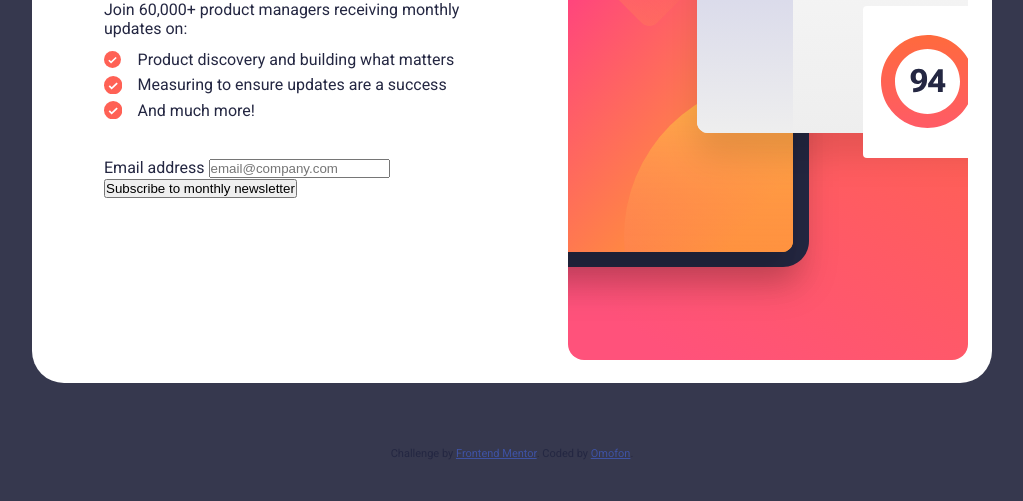
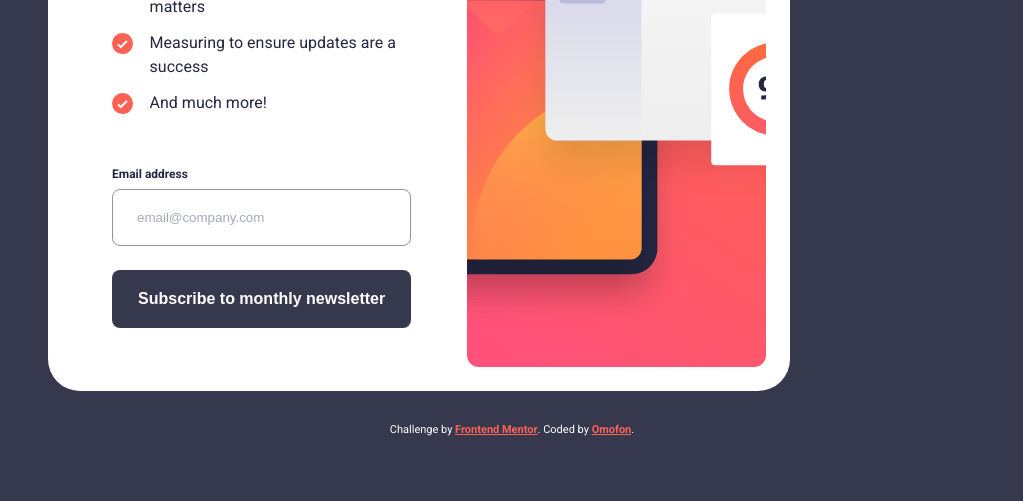
Before and after one commit to omofon/Personal-Projects, a plain HTML site: page Frontend Mentor/newsletter-sign-up-with-success-message-main/index.html in a window 1280 px wide. Shown: the part 299-800 px from the top of the page, without its empty margins (128-1151 px from the left). Drawn offline with Linux system fonts and the light colour scheme.

Commit message:
Mobile styling reviewed

```diff
--- a/Frontend Mentor/newsletter-sign-up-with-success-message-main/index.html
+++ b/Frontend Mentor/newsletter-sign-up-with-success-message-main/index.html
@@ -37,12 +37,14 @@
 
           <form action="#" method="post" id="signup-form" class="signup-form">
             <label for="email">Email address</label>
+            <span class="email-error"></span>
             <input
               type="email"
               name="email"
               id="email"
               placeholder="email@company.com"
             />
+
 
             <button type="submit" class="submit-button">
               Subscribe to monthly newsletter
@@ -51,11 +53,30 @@
         </section>
 
         <section class="illustration-section">
-          <img
-            src="./assets/images/illustration-sign-up-desktop.svg"
-            alt="Illustration of a data dashboard and analytics charts"
-            class="signup-image"
-          />
+          <picture>
+            <!-- Desktop (min-width: 1024px) -->
+            <source
+              media="(min-width: 1024px)"
+              srcset="/assets/images/illustration-sign-up-desktop.svg"
+              alt="Illustration of a data dashboard and analytics charts desktop"
+              class="signup-image"
+            />
+
+            <!-- Tablet (min-width: 768px) -->
+            <source
+              media="(min-width: 768px)"
+              srcset="/assets/images/illustration-sign-up-tablet.svg"
+              alt="Illustration of a data dashboard and analytics charts tablet"
+              class="signup-image"
+            />
+
+            <!-- Mobile (default) -->
+            <img
+              src="/assets/images/illustration-sign-up-mobile.svg"
+              alt="Illustration of a data dashboard and analytics charts mobile"
+              class="signup-image"
+            />
+          </picture>
         </section>
       </article>
 
@@ -87,5 +108,7 @@
         >Frontend Mentor</a
       >. Coded by <a href="https://github.com/omofon">Omofon</a>.
     </footer>
+
+    <script src="index.js"></script>
   </body>
 </html>
--- a/Frontend Mentor/newsletter-sign-up-with-success-message-main/styles/index.css
+++ b/Frontend Mentor/newsletter-sign-up-with-success-message-main/styles/index.css
@@ -1,13 +1,22 @@
 @import url("https://fonts.googleapis.com/css2?family=Roboto:wght@400;700&display=swap");
 
 :root {
-  --color-red: hsl(4, 100%, 67%);
-  --color-blue-800: hsl(234, 29%, 20%);
-  --color-blue-700: hsl(235, 18%, 26%);
-  --color-grey: hsl(0, 0%, 58%);
+  /* Primary Colors */
+  --color-red: hsl(4, 100%, 67%); /* Tomato */
+
+  /* Neutral Colors */
+  --color-blue-800: hsl(234, 29%, 20%); /* Dark Slate Grey (main text/h1) */
+  --color-blue-700: hsl(235, 18%, 26%); /* Charcoal Grey (background/button) */
+  --color-grey-dark: hsl(231, 7%, 60%); /* Grey (placeholder/borders) */
+  --color-grey-light: hsl(0, 0%, 92%); /* Light Grey (input error background) */
   --color-white: hsl(0, 0%, 100%);
+
+  /* Custom Gradient Stop for Button Hover */
+  --color-pink-500: hsl(330, 93%, 64%);
+
+  /* Typography */
   --font-size-nm: 16px;
-  --font-weight-reg.feature-listar: 400;
+  --font-weight-reg: 400;
   --font-weight-bold: 700;
 }
 
@@ -19,99 +28,296 @@
   box-sizing: border-box;
 }
 
-h1,
-p {
-  margin: 0;
-  padding: 0;
+/* --- Mobile-first Styling */
+body {
+  font-family: "Roboto", sans-serif;
+  font-weight: var(--font-weight-reg);
+  font-size: var(--font-size-nm);
+  display: flex;
+  flex-direction: column;
+  justify-content: flex-start;
+  align-items: center;
+  background-color: var(--color-white);
+  color: var(--color-blue-800);
+  min-height: 100dvh;
 }
 
-html {
-  scroll-behavior: smooth;
-  -webkit-font-smoothing: antialiased;
-  -moz-osx-font-smoothing: grayscale;
-}
-
-body {
-  font-family: "Roboto", sans-serif;
-  font-weight: var(--font-weight-reg.feature-listar);
-  font-size: var(--font-size-nm);
-
-  display: flex;
-  flex-direction: column;
-  gap: 4rem;
-  justify-content: center;
-  align-items: center;
-  background: var(--color-blue-700);
+h1 {
+  font-weight: var(--font-weight-bold);
   color: var(--color-blue-800);
-
-  min-height: 100dvh;
 }
 
 .newsletter-signup {
   display: flex;
+  flex-direction: column;
+  gap: 2.5rem;
+  width: 100%;
+  padding: 0;
+  background: var(--color-white);
+  min-height: 100dvh;
+}
 
-  gap: 3rem;
-  max-width: 60rem;
-  max-height: 40rem;
-  padding: 1.5rem;
+.illustration-section {
+  order: 1;
+}
 
-  background: var(--color-white);
-  border-radius: 2rem;
+.signup-image {
+  width: 100%;
+  height: auto;
+  border-radius: 0 0 1rem 1rem;
 }
 
 .form-content {
+  order: 2;
   display: flex;
   flex-direction: column;
-  padding: 3rem;
-  justify-content: center;
-  align-items: flex-start;
-  gap: 2rem;
+  padding: 0 1.5rem;
+  gap: 1.5rem;
+  margin-bottom: 2.5rem;
 }
 
 .form-info h1 {
-  font-size: 3rem;
-  font-weight: var(--font-weight-bold);
-  word-spacing: 1px;
+  font-size: 2.5rem;
   margin-bottom: 1rem;
+  line-height: 1;
 }
 
-.form-info p {
-  margin-bottom: 0.75rem;
-}
-
+/* Feature List */
 .feature-list {
   list-style: none;
+  margin: 0;
   padding: 0;
-  margin: 0;
+  margin-top: 1.5rem;
 }
 
 .feature-list li {
   display: flex;
-  align-items: center;
+  align-items: flex-start;
   gap: 1rem;
-  margin: 0.4rem 0;
+  margin-bottom: 0.75rem;
+  line-height: 1.5;
 }
 
-/* icon */
 .feature-list li::before {
   content: "";
-  width: 1.1rem;
-  height: 1.1rem;
   background-image: url("/assets/images/icon-list.svg");
+  width: 1.35rem;
+  height: 1.35rem;
   background-size: contain;
   background-repeat: no-repeat;
   flex-shrink: 0;
+  margin-top: 0.1rem;
 }
 
-.hidden {
-  display: none;
+/* Subscribe Form */
+.signup-form {
+  display: flex;
+  flex-direction: column;
+  margin-top: 1rem;
 }
 
-/* --- Attribution Footer */
+.signup-form label {
+  display: flex;
+  justify-content: space-between;
+  font-weight: var(--font-weight-bold);
+  font-size: 0.75rem;
+  margin-bottom: 0.5rem;
+  color: var(--color-blue-800);
+}
+
+.signup-form input {
+  width: 100%;
+  padding: 1.25rem 1.5rem;
+  margin-bottom: 1.5rem;
+  border: 1px solid var(--color-grey-dark);
+  border-radius: 0.5rem;
+  transition: border-color 0.2s ease-in-out;
+}
+
+.signup-form input::placeholder {
+  color: var(--color-grey-dark);
+  opacity: 0.8;
+}
+
+.signup-form input:focus {
+  outline: none;
+  border-color: var(--color-blue-700);
+  box-shadow: 0 0 0 1px var(--color-blue-700);
+}
+
+/* Button Styling (Subscribe & Dismiss) */
+.submit-button,
+.dismiss-button {
+  width: 100%;
+  padding: 1.25rem 1.5rem;
+  border: none;
+  border-radius: 0.5rem;
+  background-color: var(--color-blue-700);
+  color: var(--color-white);
+  font-weight: var(--font-weight-bold);
+  font-size: 1rem;
+  cursor: pointer;
+  transition: all 0.3s ease;
+}
+
+/* Button Hover/Active State */
+.submit-button:hover,
+.submit-button:focus,
+.dismiss-button:hover,
+.dismiss-button:focus {
+  background: linear-gradient(
+    to right,
+    var(--color-red),
+    var(--color-pink-500)
+  );
+  box-shadow: 0 15px 25px rgba(255, 98, 87, 0.45);
+}
+
+/* --- Desktop/Tablet Layout (768px and up) --- */
+@media (min-width: 768px) {
+  body {
+    background-color: var(--color-blue-700);
+    justify-content: center;
+    align-items: center;
+    padding: 0;
+  }
+
+  .newsletter-signup {
+    flex-direction: row;
+    gap: 3.5rem;
+    max-width: 58rem;
+    width: 80%;
+    height: 40rem;
+    padding: 1.5rem;
+    padding-left: 4rem;
+    border-radius: 2rem;
+    min-height: auto;
+  }
+
+  .form-content {
+    order: 1;
+    padding: 0;
+    justify-content: center;
+    flex: 1;
+    max-width: 25rem;
+  }
+
+  .illustration-section {
+    order: 2;
+    flex: 1;
+    display: flex;
+    align-self: center;
+    padding: 0;
+    height: 100%;
+  }
+
+  .signup-image {
+    width: 100%;
+    height: 100%;
+    object-fit: cover;
+    border-radius: 0.75rem;
+  }
+
+  .form-info h1 {
+    font-size: 3.5rem;
+    margin-bottom: 1.5rem;
+  }
+}
+
+/* --- Success Message Styling (Mobile Default) --- */
+.success-message {
+  /* Full screen modal for mobile */
+  display: flex;
+  flex-direction: column;
+  justify-content: space-between;
+  align-items: flex-start;
+  min-height: 100dvh;
+  width: 100%;
+  padding: 15vh 1.5rem 2.5rem 1.5rem; /* Large top padding to push content down */
+  background: var(--color-white);
+}
+
+.success-content {
+  display: flex;
+  flex-direction: column;
+  gap: 1.5rem;
+  /* Wrapper for text and icon */
+}
+
+.success-icon {
+  width: 4rem;
+  height: 4rem;
+  margin-bottom: 1rem;
+}
+
+.success-message h1 {
+  font-size: 2.5rem;
+  line-height: 1.1;
+  margin-bottom: 1.5rem;
+}
+
+.success-message p {
+  line-height: 1.5;
+  margin-bottom: auto; /* Pushes the button to the bottom */
+}
+
+.success-message strong {
+  font-weight: var(--font-weight-bold);
+  color: var(--color-blue-800);
+}
+
+/* Fix button position on mobile */
+.success-message .dismiss-button {
+  margin-top: auto;
+}
+
+/* --- Success Message Styling (Desktop/Tablet) --- */
+@media (min-width: 768px) {
+  .success-message {
+    /* Center the small card */
+    justify-content: center;
+    align-items: center;
+    min-height: 100dvh;
+    width: 100vw;
+    background-color: var(--color-blue-700);
+    padding: 0;
+  }
+
+  .success-content {
+    width: 32rem; /* Fixed width for the success card */
+    padding: 3rem;
+    padding-top: 4rem;
+    background: var(--color-white);
+    border-radius: 2rem;
+    height: auto;
+    /* Revert flex properties for desktop card layout */
+    justify-content: flex-start;
+    gap: 1.5rem;
+  }
+
+  .success-message p {
+    margin-bottom: 2rem;
+  }
+
+  .success-message .dismiss-button {
+    margin-top: 0;
+  }
+}
+
+/* Utility Class */
+.hidden {
+  display: none !important;
+}
+
+/* --- Attribution Footer (Only visible on Desktop/Tablet Background) --- */
 .attribution {
   font-size: 11px;
   text-align: center;
+  color: var(--color-white);
+  margin-top: 2rem;
+  padding-bottom: 1rem;
 }
 .attribution a {
-  color: hsl(228, 45%, 44%);
+  color: var(--color-red);
+  font-weight: var(--font-weight-bold);
 }
```
Also changed, not shown: Frontend Mentor/newsletter-sign-up-with-success-message-main/index.js (added).
